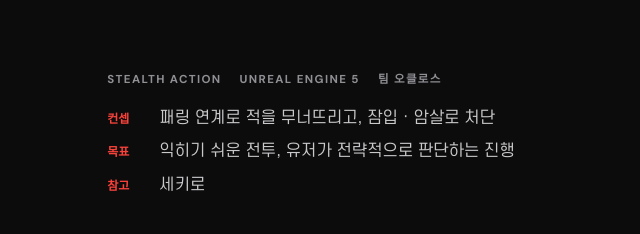
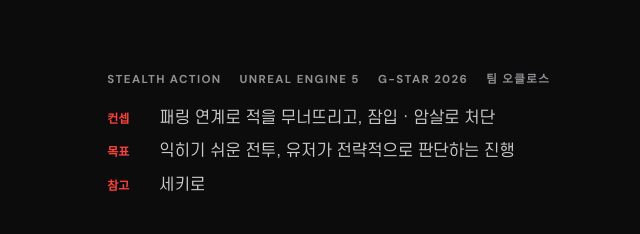
Before and after one commit to GmManier/portfolio, a plain HTML site: page wolha.html in a window 1280 px wide. Shown: the part 138-372 px from the top of the page, 640-1280 px from the left. Drawn offline with Linux system fonts and the light colour scheme; a web font is replaced by a local one.

Commit message:
Add G-STAR 2026 to Wolha detail header meta
Co-Authored-By: Claude Opus 5.5 <noreply@anthropic.com>

```diff
--- a/wolha.html
+++ b/wolha.html
@@ -34,7 +34,7 @@
       <div class="lbl"><p class="eyebrow">Project 01 / Detail</p></div>
       <h1 class="ttl big-title">WOLHA<br>ILGUM<span class="ko">월하일검</span></h1>
       <div class="txt">
-        <div class="meta"><span>STEALTH ACTION</span><span>UNREAL ENGINE 5</span><span>팀 오클로스</span></div>
+        <div class="meta"><span>STEALTH ACTION</span><span>UNREAL ENGINE 5</span><span>G-STAR 2026</span><span>팀 오클로스</span></div>
         <dl class="pairs"><div><dt>컨셉</dt><dd>패링 연계로 적을 무너뜨리고, 잠입 · 암살로 처단</dd></div><div><dt>목표</dt><dd>익히기 쉬운 전투, 유저가 전략적으로 판단하는 진행</dd></div><div><dt>참고</dt><dd>세키로</dd></div></dl>
       </div>
     </div>
```
